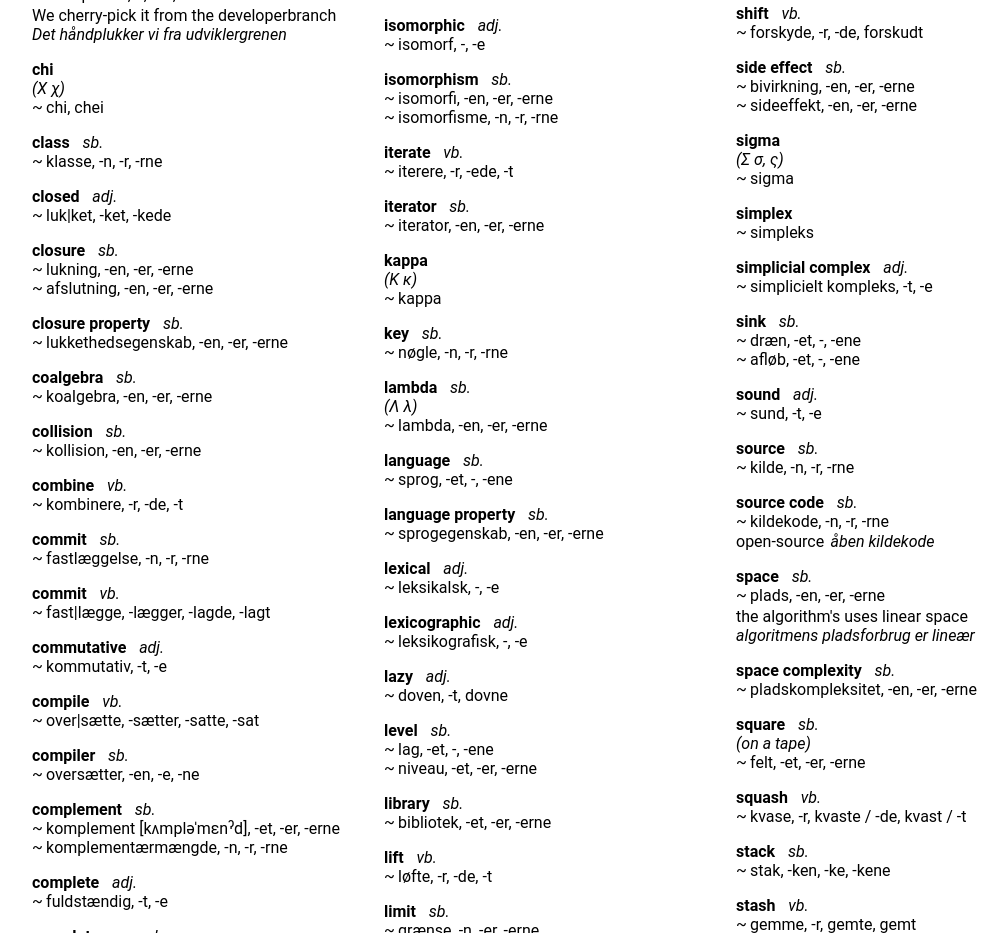
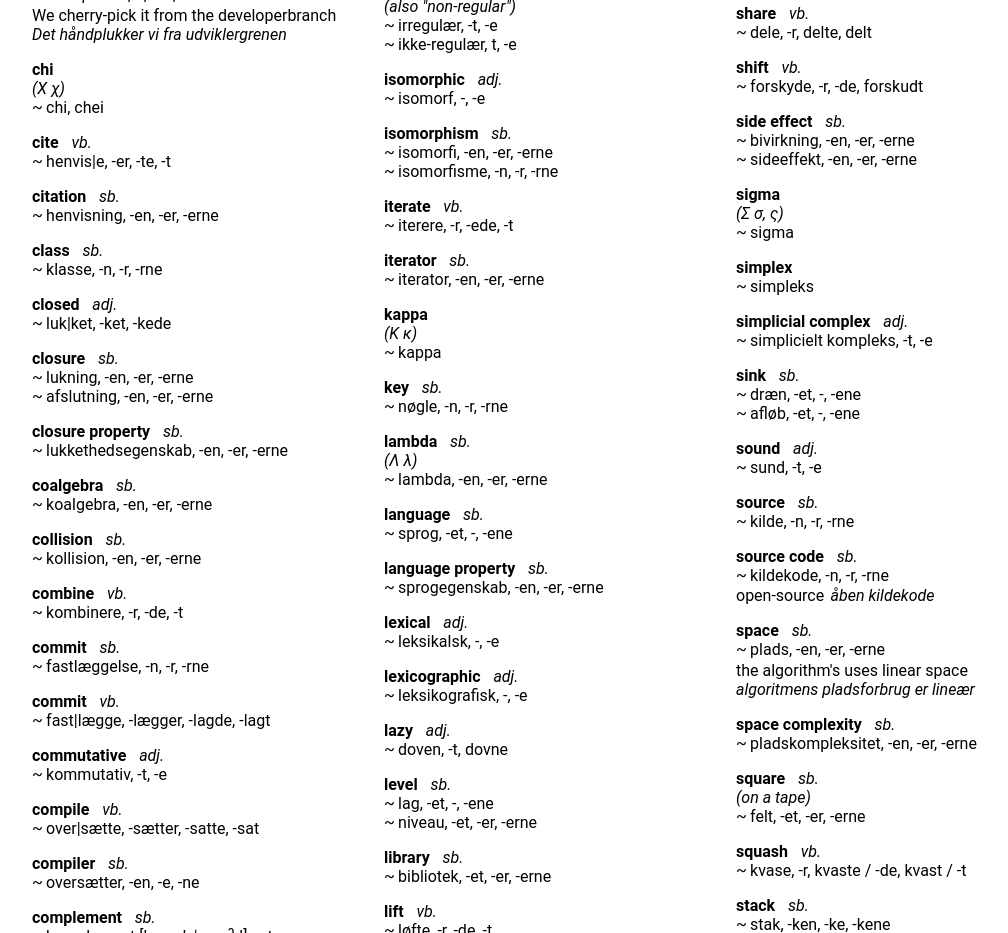
Before and after one commit to SSoelvsten/en-dk, a React (Create React App) app: page / in a window 1280 px wide. Shown: the part 3740-4673 px from the top of the page, without its empty margins (96-1104 px from the left). Built offline with nearby package versions, Linux system fonts and the light colour scheme.

Commit message:
Add 'cite' and 'citation'

```diff
--- a/src/dictionary.ts
+++ b/src/dictionary.ts
@@ -431,6 +431,18 @@ export const en_dk : Lexeme[] = [
     keywords: ["greek alphabet"]
   },
   {
+    word: "cite",
+    type: "vb.",
+    translations: ["henvis|e, -er, -te, -t"],
+    keywords: ["computer science", "mathematics"]
+  },
+  {
+    word: "citation",
+    type: "sb.",
+    translations: ["henvisning, -en, -er, -erne"],
+    keywords: ["computer science", "mathematics"]
+  },
+  {
     word: "class",
     type: "sb.",
     translations: ["klasse, -n, -r, -rne"],
```
